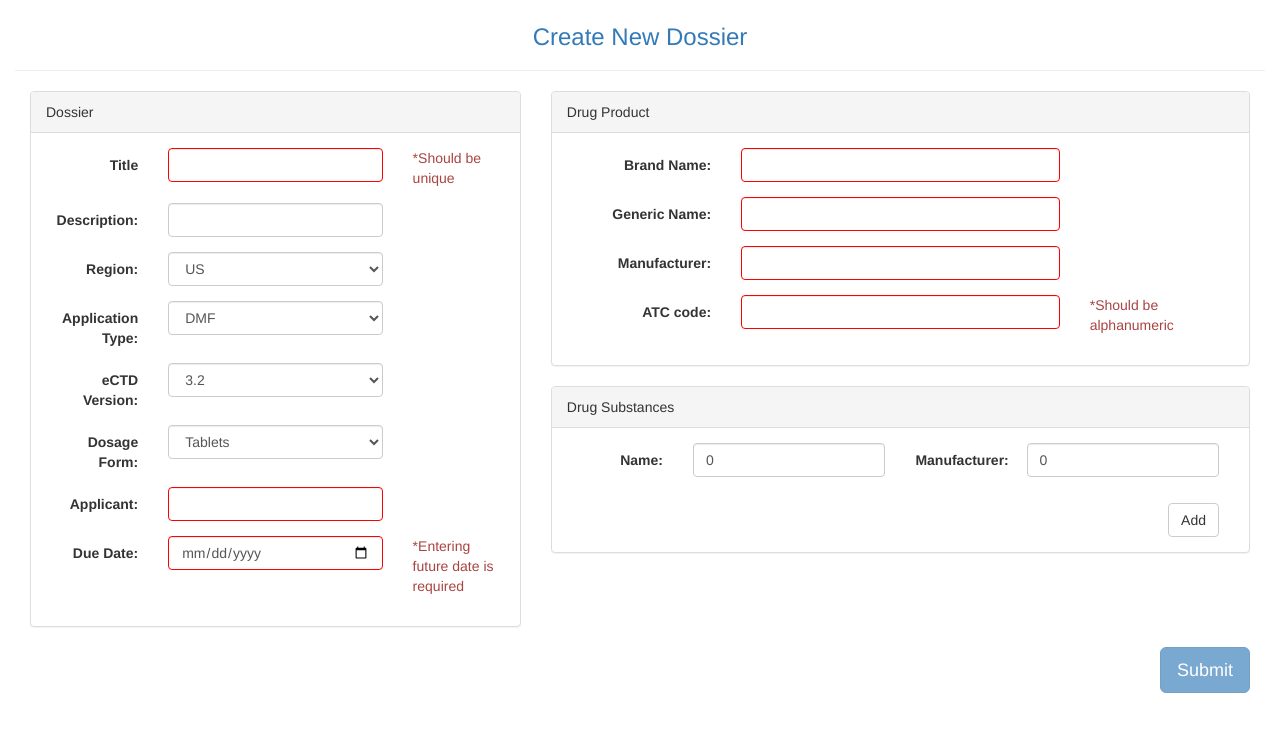
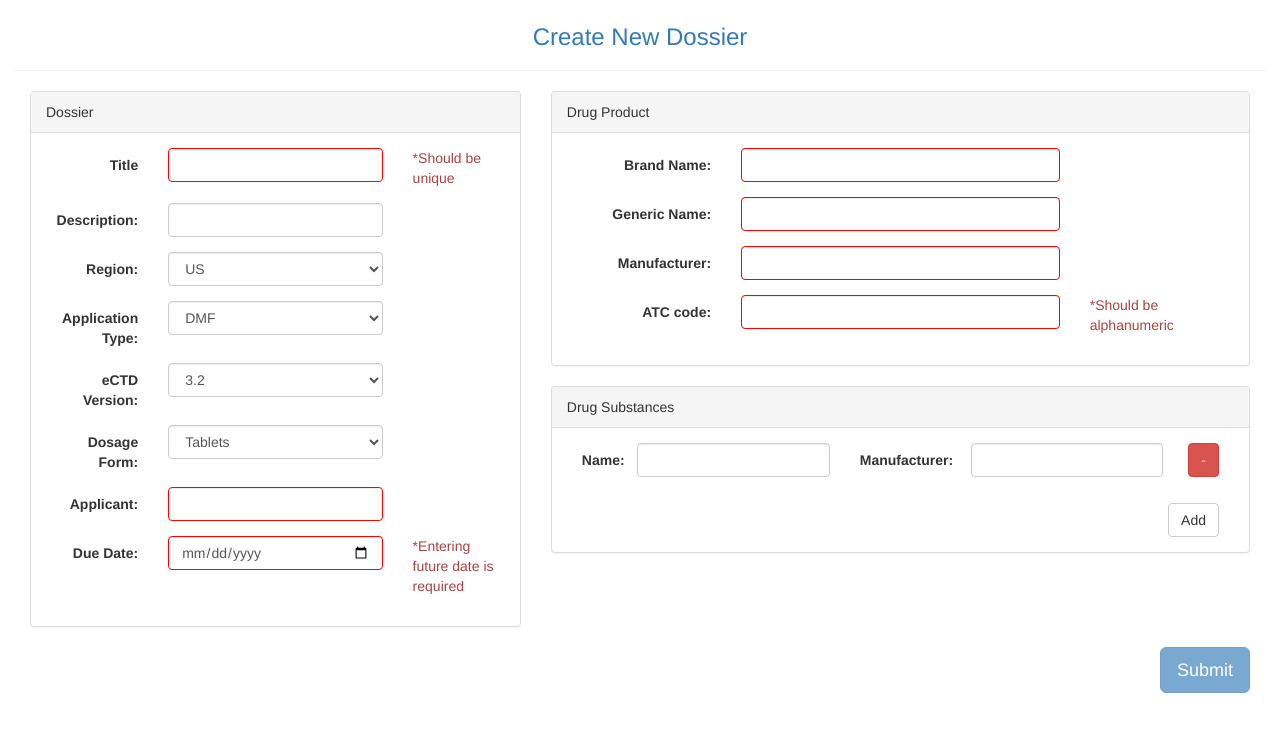
Before and after one commit to JVAG/eCTD-Agile, a website: page public/index.html at #!/create in a window 1280 px wide. Shown: the part 68-800 px from the top of the page. Drawn offline with nearby package versions, Linux system fonts and the light colour scheme; files whose address does not match are found by name.

Commit message:
Added drug substance remove function in create dossier view

```diff
--- a/public/scripts/controllers/dossier-create.js
+++ b/public/scripts/controllers/dossier-create.js
@@ -9,6 +9,9 @@ var app = angular.module('ectdApp')
     this.addDrugSubstance = function(){
         this.dossier.drugSubstances.push({});
     };
+    this.removeDrugSubstance = function(index){
+        this.dossier.drugSubstances.splice(index, 1);
+    }
     this.submitNewDossier = function(){
         console.log(this.dossier);
 
--- a/public/views/dossier-create.html
+++ b/public/views/dossier-create.html
@@ -110,13 +110,16 @@
                     <div class="panel-heading">Drug Substances</div>
                     <div class="panel-body">
                         <div ng-repeat="ds in dcctrl.dossier.drugSubstances">
-                            <label class="col-sm-2 control-label">Name: </label>
+                            <label class="col-sm-1 control-label">Name: </label>
                             <div class="col-sm-4">
-                                <input class="form-control" type="text" ng-model="$index"/>
+                                <input class="form-control" type="text" ng-model="ds.name"/>
                             </div>
                             <label class="col-sm-2 control-label">Manufacturer: </label>
                             <div class="col-sm-4">
-                                <input class="form-control" type="text" ng-model="$index"/>
+                                <input class="form-control" type="text" ng-model="ds.manufacturer"/>
+                            </div>
+                            <div class="col-sm-1">
+                                <button class="btn btn-danger pull-right" ng-click="dcctrl.removeDrugSubstance($index)">-</button>
                             </div>
                             <br/><br/>
                         </div>
```
